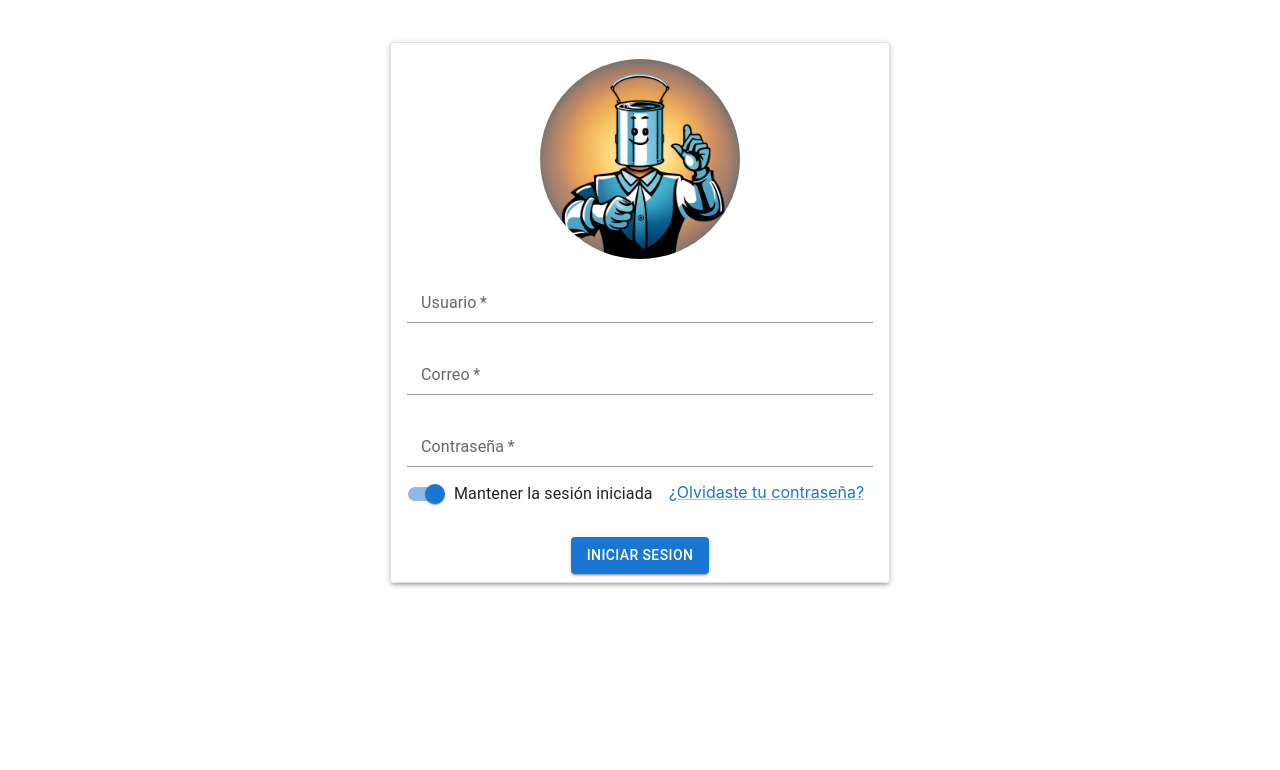
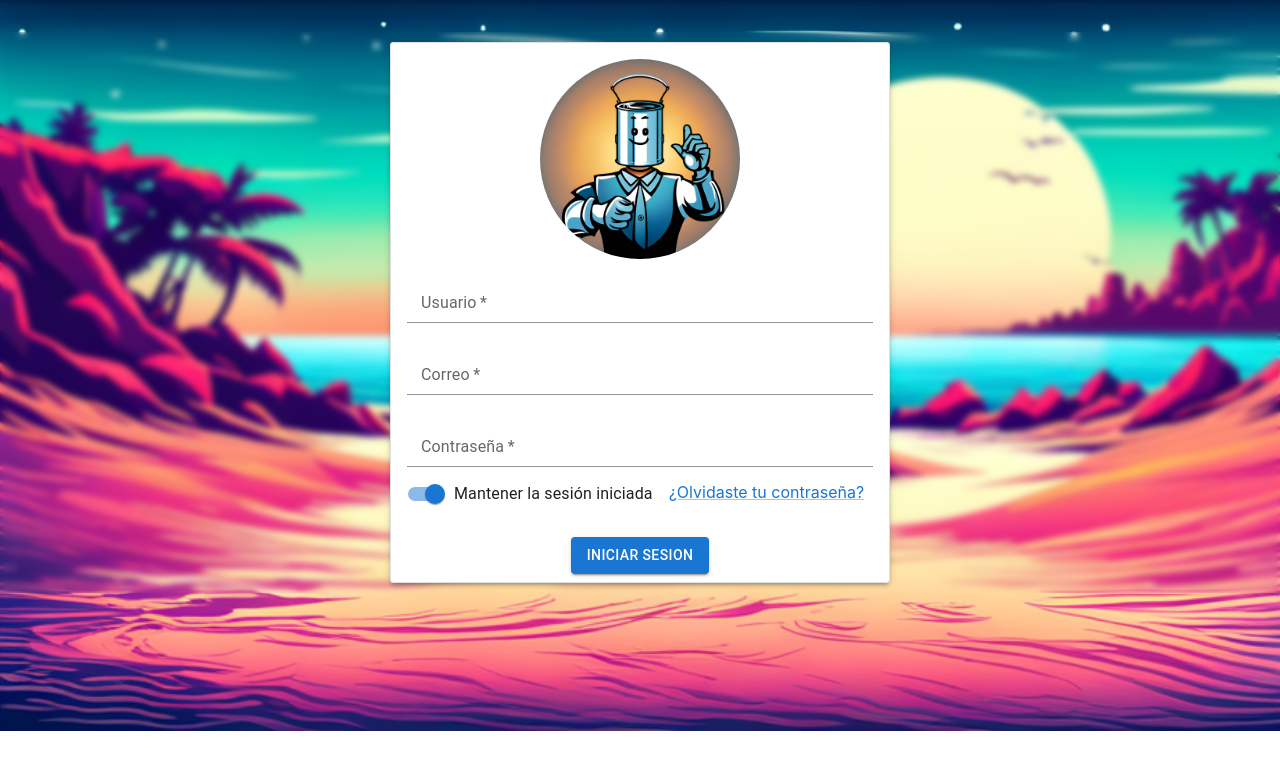
Before and after one commit to Nolazco/yolo-tin-can-recognition-manager, a React (Create React App) app: page / in a window 1280 px wide. Shown: the top 770 px of the page. Built offline with nearby package versions, Linux system fonts and the light colour scheme; the HTML template or start-up script is replaced by a standard one.

Commit message:
blur background (en proceso)

```diff
--- a/src/App.css
+++ b/src/App.css
@@ -1,6 +1,7 @@
 body {
-  background-image: url('');
+  background-image: url('img/possibleBackgroundsLogin/a.png');
   background-size: cover;
   background-repeat: no-repeat;
-  backdrop-filter: blur(100px);
+  backdrop-filter: blur(3px);
+  height: 100%;
 }
```
Also changed, not shown: src/img/possibleBackgroundsLogin/a.png (renamed from src/img/possibleBackgroundsLogin/3951623715_A background of the ocean, with fish, waves, and o_xl-beta-v2-2-2.png).
